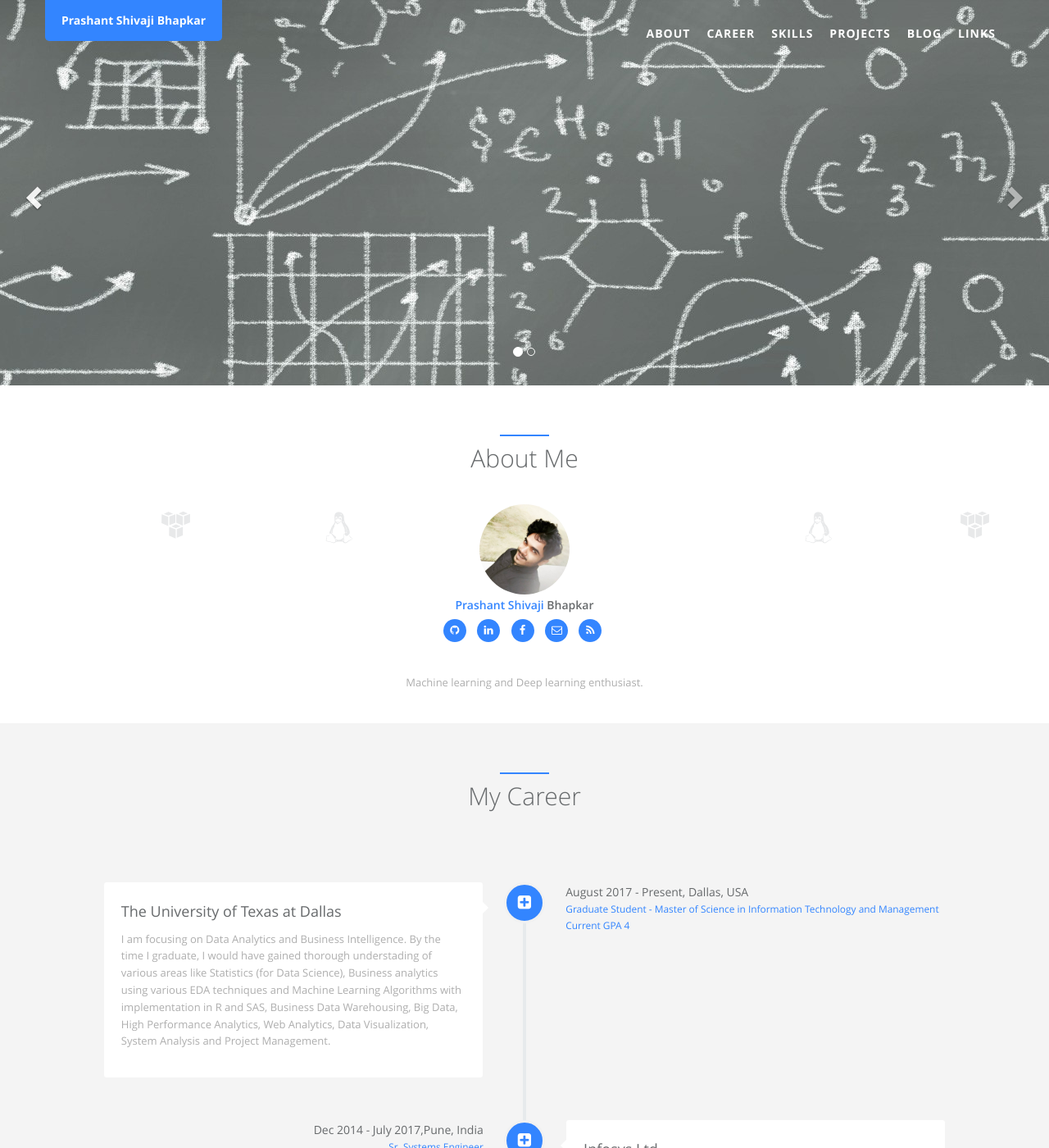
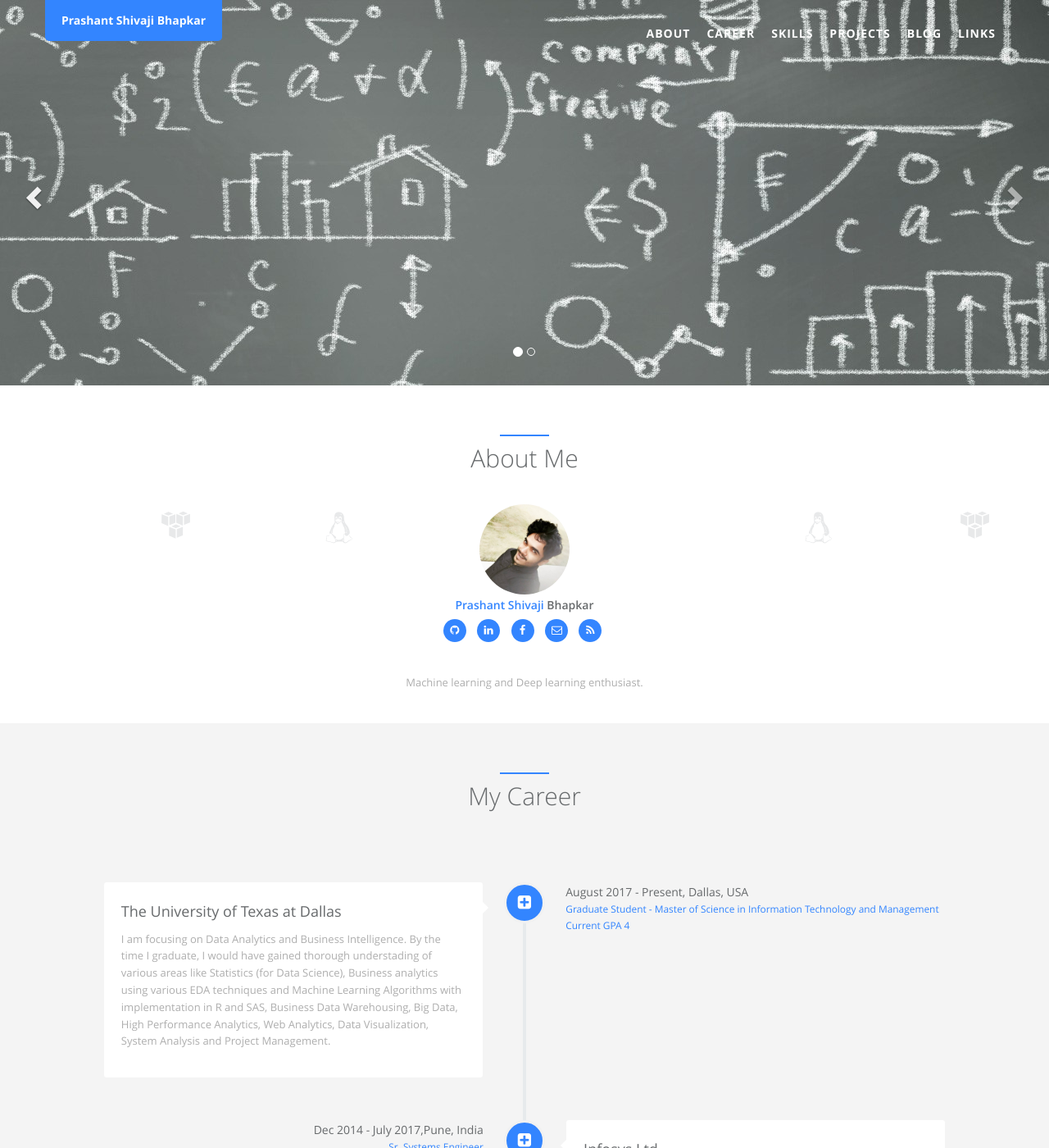
Before and after one commit to PrashantShivajiBhapkar/PrashantShivajiBBhapkar.github.io, a Jekyll site: the page built from index.html, in a window 1280 px wide and 1400 px high. Shown: the whole window at 82% size. Built offline with Jekyll 4.4.1, drawn with Linux system fonts in a browser that asks for light colours.

Commit message:
Updated images and added project detail

```diff
--- a/_sass/_style.scss
+++ b/_sass/_style.scss
@@ -2503,10 +2503,10 @@
     height: 470px;
     width: 100%;
     &.one {
-      background: url(../assets/img/landing/header_one.jpg) 50% 0 no-repeat;
+      background: url(../assets/img/landing/header_one.jpg) 100% 0 no-repeat;
     }
     &.two {
-      background: url(../assets/img/landing/header_two.jpg) 50% 0 no-repeat;
+      background: url(../assets/img/landing/header_two.jpg) 100% 0 no-repeat;
     }
   }
   .carousel {
```
